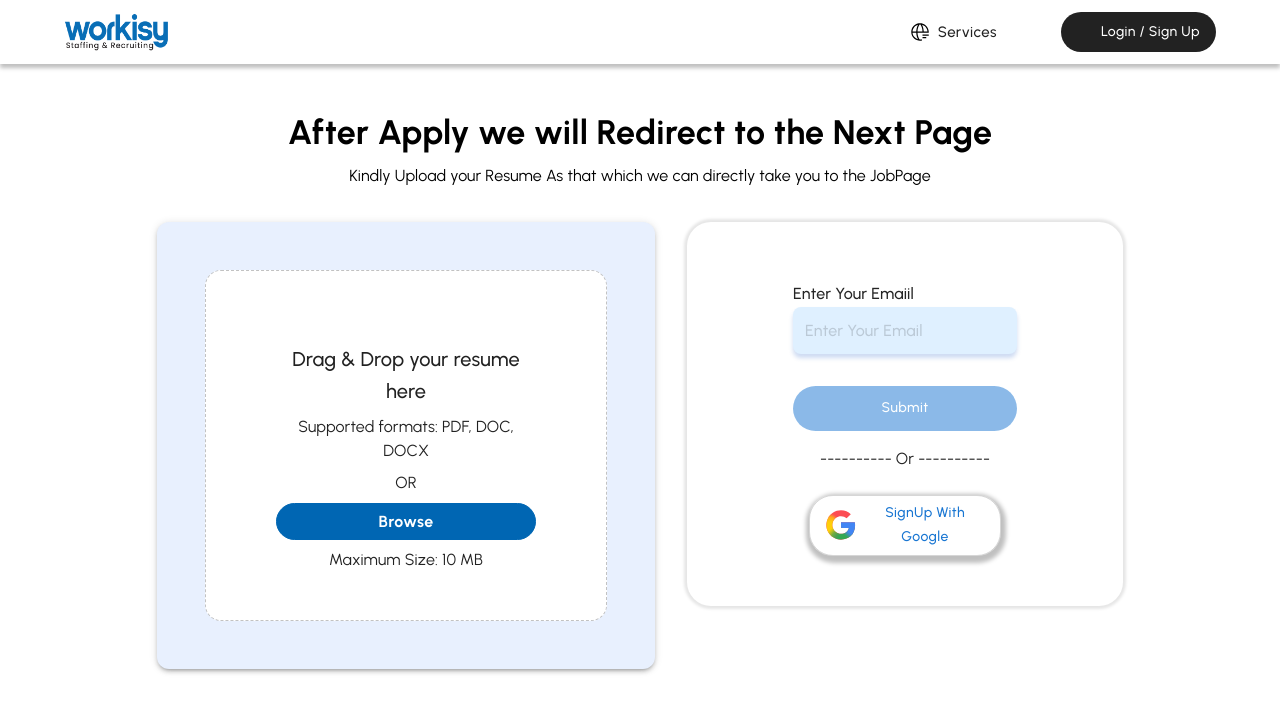
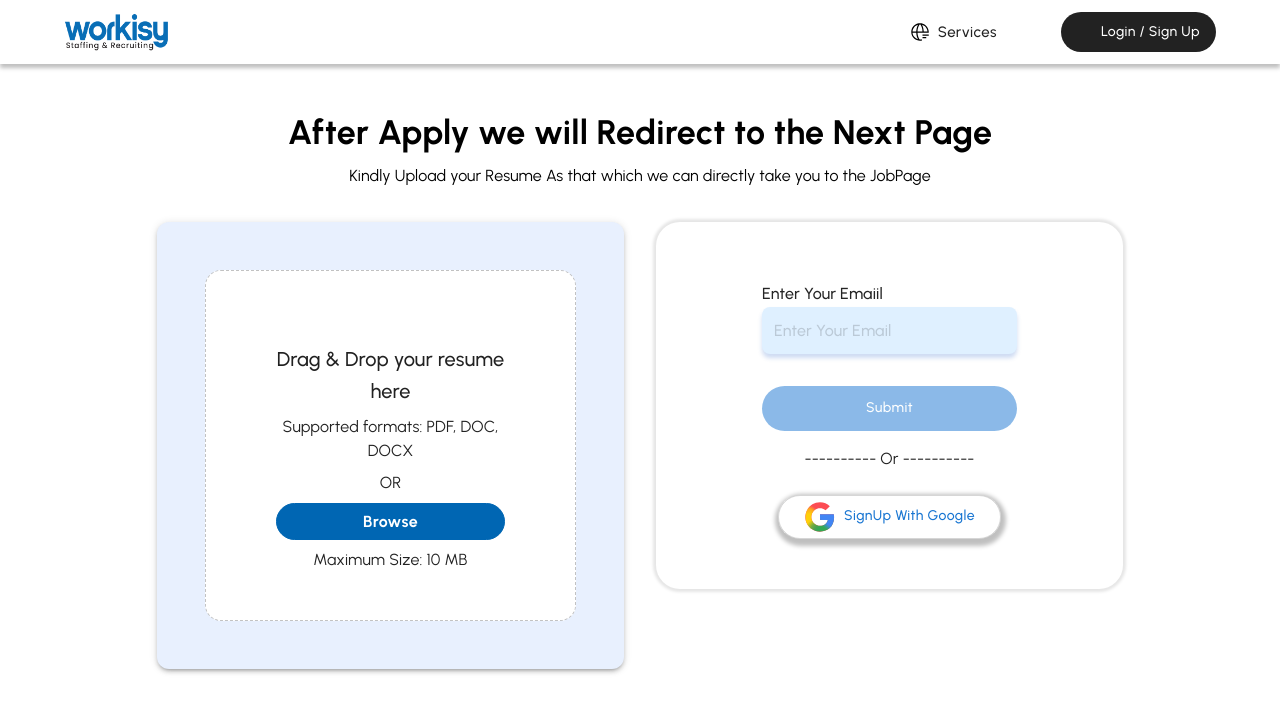
Before and after one commit to appitAS/AI_Workisy, a React (Vite) app: page /signup in a window 1280 px wide. Shown: the top 712 px of the page. Built offline with nearby package versions, Linux system fonts and the light colour scheme; no server answers; some icons are missing.

Commit message:
auth flow change and name cloumn optional flex change

```diff
--- a/src/Components/AuthSection.jsx
+++ b/src/Components/AuthSection.jsx
@@ -312,23 +312,24 @@
                 <StyledInputLabel htmlFor="email">
                   Enter Your Emaiil{" "}
                 </StyledInputLabel>
-                {resumeFile ? (
+
+                {isLogIn || resumeFile ? (
                   <StyledInput
                     id="email"
                     name="email"
-                    placeholder="Enter Your Email "
+                    placeholder="Enter Your Email"
                     value={state.email}
                     onChange={handleInputChange}
                   />
                 ) : (
                   <HtmlTooltip
-                    title="upload your resume first!"
+                    title="Upload your resume first!"
                     placement="top-end"
                   >
                     <StyledInput
                       id="email"
                       name="email"
-                      placeholder="Enter Your Email "
+                      placeholder="Enter Your Email"
                       value={state.email}
                       disabled
                     />
@@ -436,7 +437,7 @@
                 margin: "0 auto",
               }}
             >
-              {resumeFile ? (
+              {isLogIn || resumeFile ? (
                 <Button
                   variant="outlined"
                   fullWidth
--- a/src/pages/AuthMainPage.jsx
+++ b/src/pages/AuthMainPage.jsx
@@ -41,11 +41,11 @@
       </Typography>
       <Stack flexDirection="row" gap={4} justifyContent="center">
         {!isMobile && (
-          <Grid item xs={12} md={5}>
+          <Grid item xs={12} md={5} flex={1}>
             <ResumeUploader />
           </Grid>
         )}
-        <Grid item xs={12} md={7}>
+        <Grid item xs={12} md={7} flex={1}>
           <>
             <AuthSection />
             {!isMobile && state?.job && <JobCard job={state.job} />}
```
